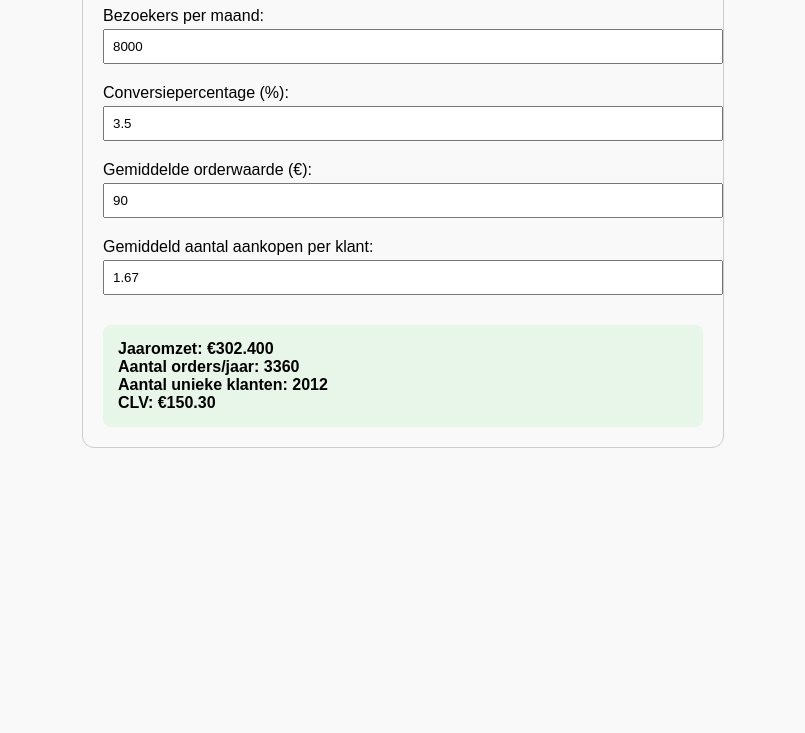
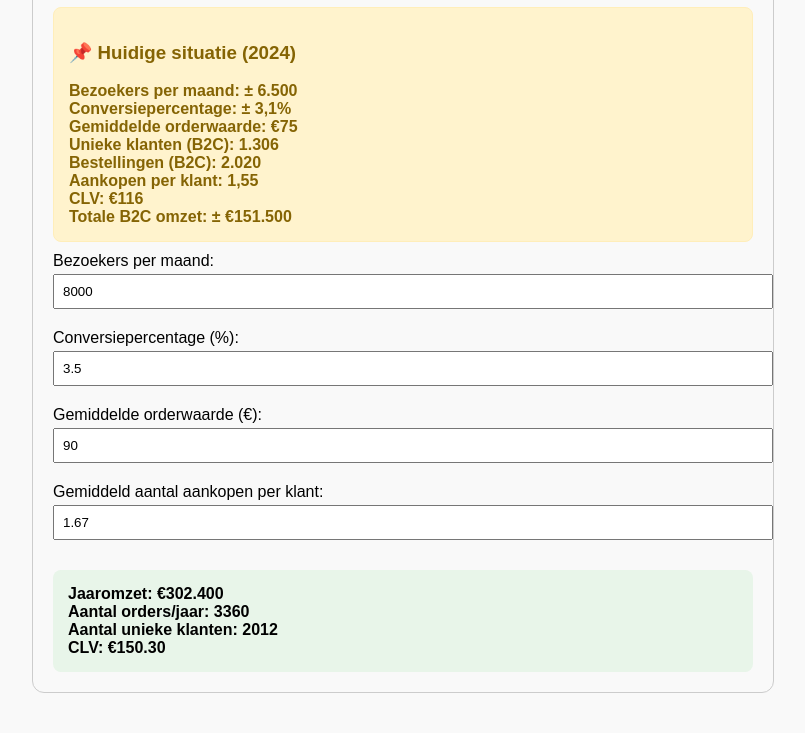
Before and after one commit to ReneProjectmonk/B2Ccalc, a plain HTML site: page index.html in a window 1280 px wide. Shown: the part 134-867 px from the top of the page, without its empty margins (237-1042 px from the left). Before the commit the page ends 800 px from the top, so only its background shows below. Drawn offline with Linux system fonts and the light colour scheme.

Commit message:
Add files via upload

```diff
--- a/index.html
+++ b/index.html
@@ -6,7 +6,7 @@
   <style>
     body {
       font-family: Arial, sans-serif;
-      max-width: 600px;
+      max-width: 700px;
       margin: 40px auto;
       padding: 20px;
       border: 1px solid #ccc;
@@ -26,17 +26,34 @@
       margin-top: 4px;
       margin-bottom: 10px;
     }
-    .result {
+    .result, .baseline {
       background-color: #e8f5e9;
       padding: 15px;
       border-radius: 8px;
       margin-top: 20px;
       font-weight: bold;
     }
+    .baseline {
+      background-color: #fff3cd;
+      border: 1px solid #ffeeba;
+      color: #856404;
+    }
   </style>
 </head>
 <body>
   <h1>DÉCAAR Omzet & CLV Calculator</h1>
+
+  <div class="baseline">
+    <h3>📌 Huidige situatie (2024)</h3>
+    Bezoekers per maand: ± 6.500<br>
+    Conversiepercentage: ± 3,1%<br>
+    Gemiddelde orderwaarde: €75<br>
+    Unieke klanten (B2C): 1.306<br>
+    Bestellingen (B2C): 2.020<br>
+    Aankopen per klant: 1,55<br>
+    CLV: €116<br>
+    Totale B2C omzet: ± €151.500
+  </div>
 
   <label>Bezoekers per maand:
     <input type="number" id="visitors" value="8000">
```
